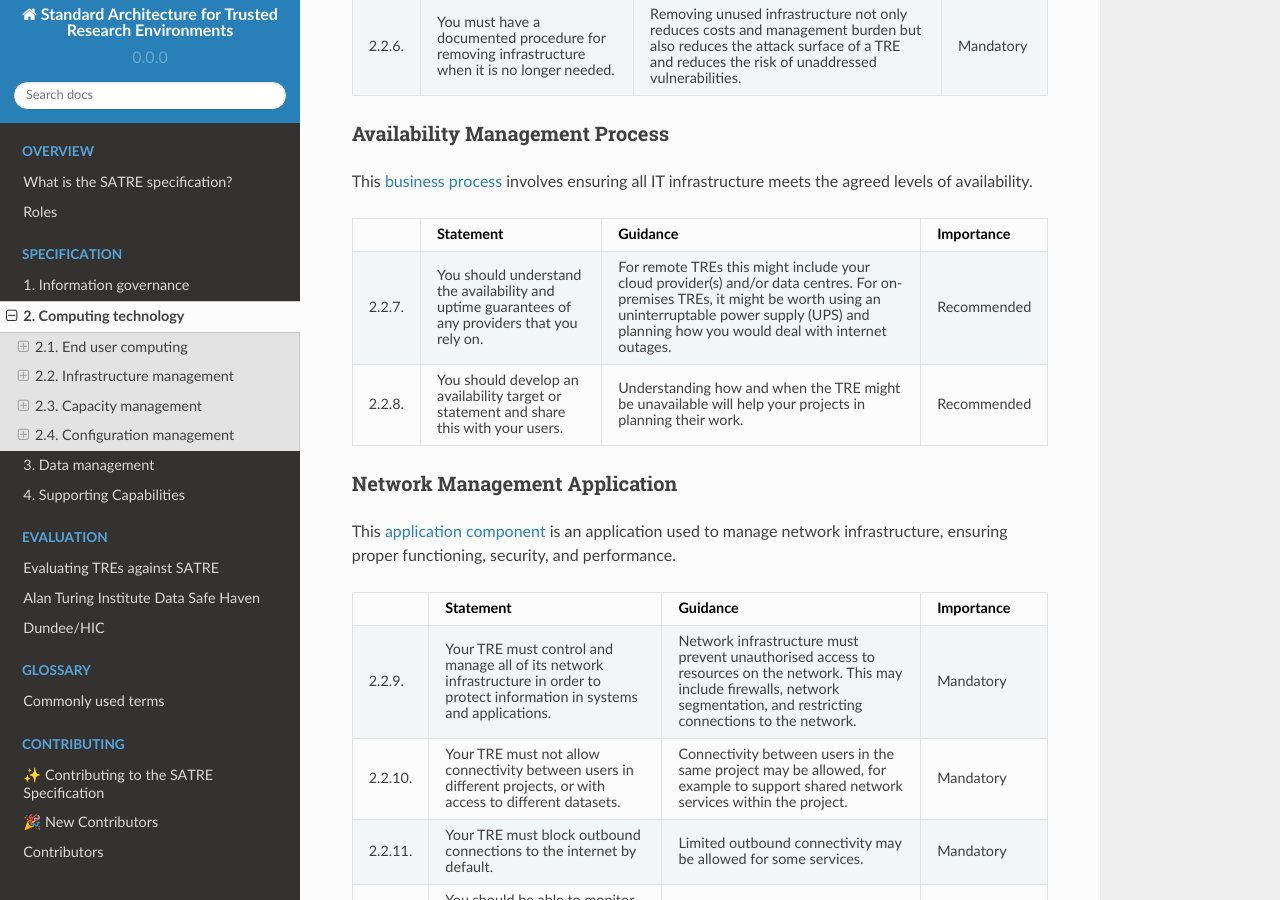
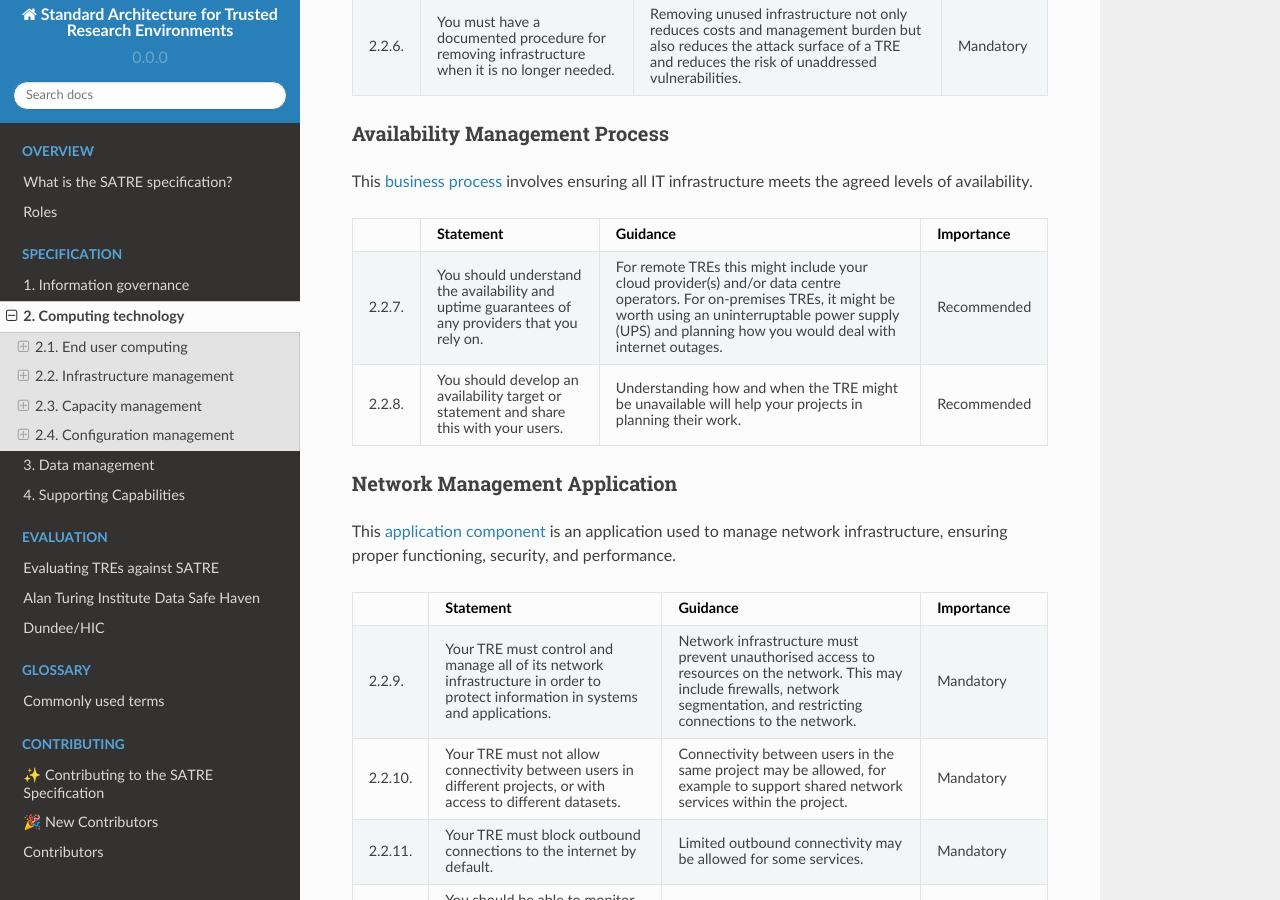
Before and after one commit to sa-tre/satre-specification, a Sphinx documentation site: the page built from docs/source/pillars/computing_technology.md, in a window 1280 px wide and 900 px high, scrolled down 5014 px. Built offline with Sphinx 7.4.7 and the Read the Docs theme 2.0.0, drawn with Linux system fonts in a browser that asks for light colours.

Commit message:
restore data centre operators

```diff
--- a/docs/source/pillars/computing_technology.md
+++ b/docs/source/pillars/computing_technology.md
@@ -263,7 +263,7 @@ This {term}`business process <business process>` involves ensuring all IT infras
   - Importance
 * - 2.2.7.
   - You should understand the availability and uptime guarantees of any providers that you rely on.
-  - For remote TREs this might include your cloud provider(s) and/or data centres.
+  - For remote TREs this might include your cloud provider(s) and/or data centre operators.
     For on-premises TREs, it might be worth using an uninterruptable power supply (UPS) and planning how you would deal with internet outages.
   - Recommended
 * - 2.2.8.
```
